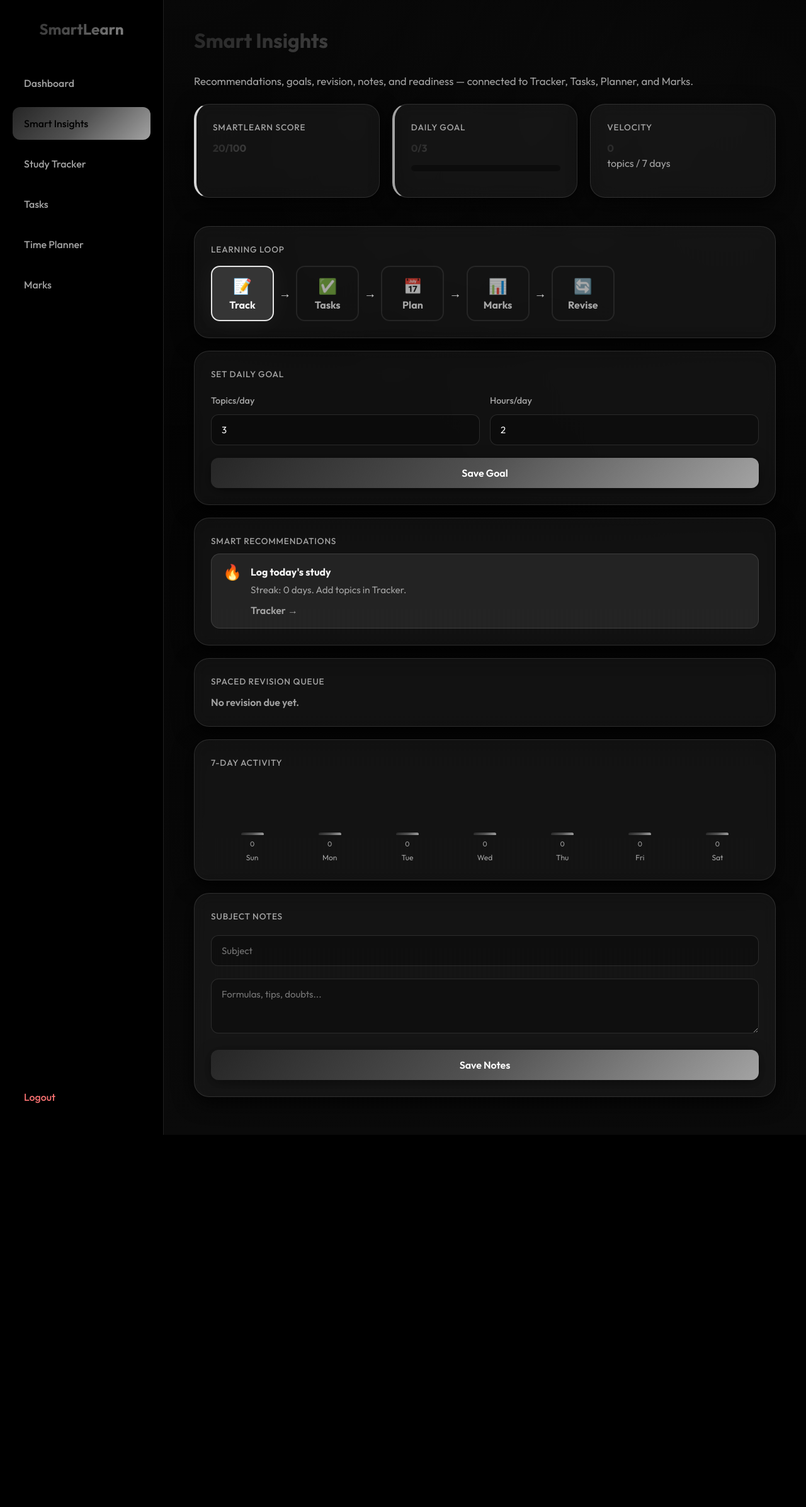
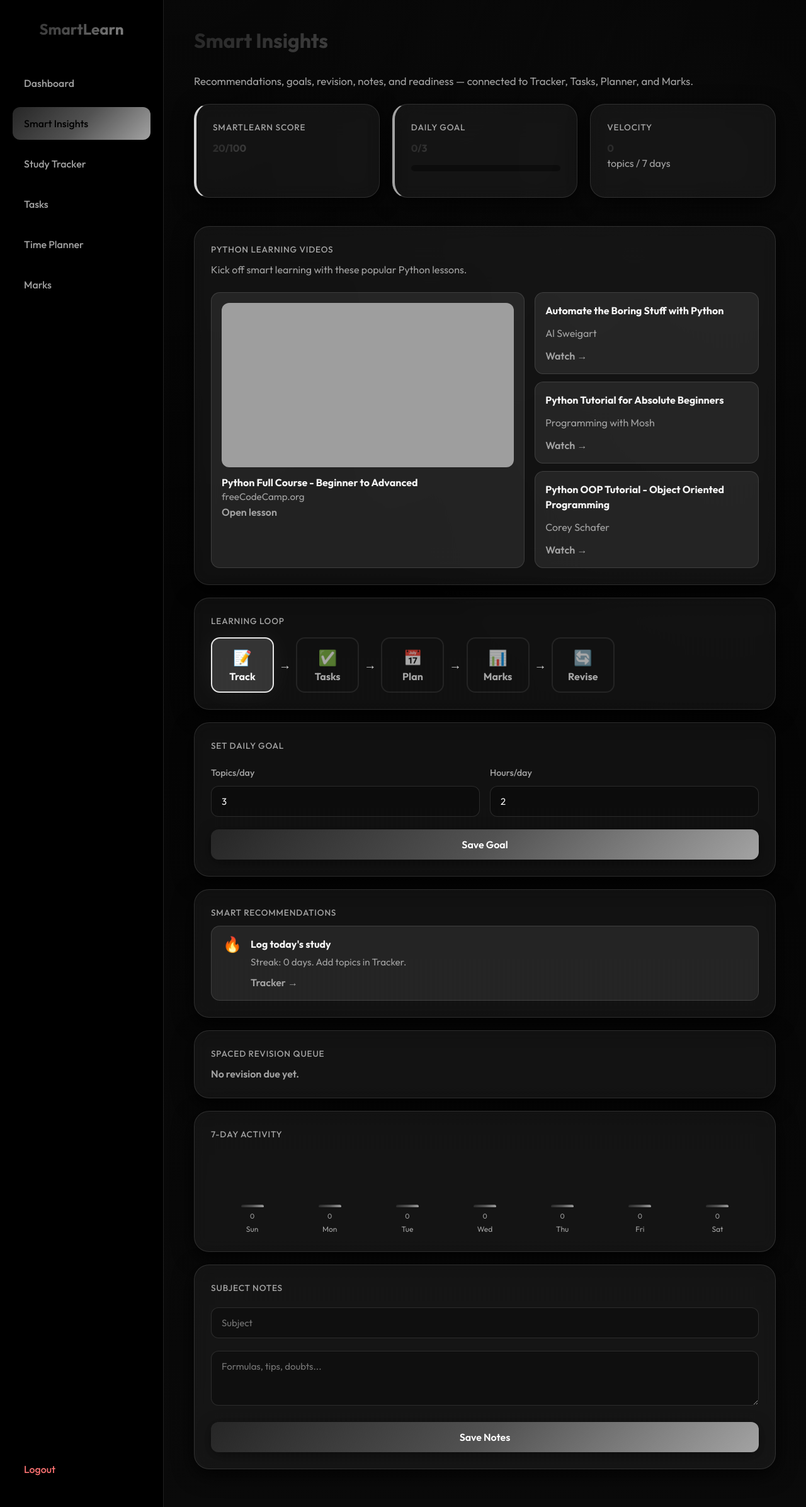
Before and after one commit to piya1803/LMS2sem, a Flask app: page /insights in a window 1280 px wide. Shown: the whole page at 63% size. Before the commit the page ends 1802 px from the top, so only its background shows below. Run offline with Flask 3, Linux system fonts and the light colour scheme; a user stored in the database is signed in; data comes from the database, SQL or seed files in the repository; data that the repository does not hold is empty; grey boxes are pictures that could not be loaded.

Commit message:
added videos in smart insights

```diff
--- a/app.py
+++ b/app.py
@@ -10,6 +10,33 @@ from werkzeug.security import generate_password_hash, check_password_hash
 
 app = Flask(__name__)
 app.secret_key = "smartlearn-secret-change-in-production"
+
+PYTHON_VIDEO_RECOMMENDATIONS = [
+    {
+        "title": "Python Full Course - Beginner to Advanced",
+        "channel": "freeCodeCamp.org",
+        "url": "https://www.youtube.com/watch?v=rfscVS0vtbw",
+        "embed_id": "rfscVS0vtbw",
+    },
+    {
+        "title": "Automate the Boring Stuff with Python",
+        "channel": "Al Sweigart",
+        "url": "https://www.youtube.com/watch?v=1F_OgqRuSdI",
+        "embed_id": "1F_OgqRuSdI",
+    },
+    {
+        "title": "Python Tutorial for Absolute Beginners",
+        "channel": "Programming with Mosh",
+        "url": "https://www.youtube.com/watch?v=_uQrJ0TkZlc",
+        "embed_id": "_uQrJ0TkZlc",
+    },
+    {
+        "title": "Python OOP Tutorial - Object Oriented Programming",
+        "channel": "Corey Schafer",
+        "url": "https://www.youtube.com/watch?v=JeznW_7DlB0",
+        "embed_id": "JeznW_7DlB0",
+    },
+]
 
 
 def get_db():
@@ -547,6 +574,7 @@ def get_smartlearn_context(conn, user_id):
     base["activity_timeline"] = get_activity_timeline(conn, user_id)
     base["pending_total"] = conn.execute("SELECT COUNT(*) AS c FROM study_records WHERE student_id=? AND completed=0",
                                            (user_id,)).fetchone()["c"]
+    base["python_videos"] = PYTHON_VIDEO_RECOMMENDATIONS
     base["subject_summary"] = [{"subject": p["subject"], "total": p["total"], "done": p["done"],
         "pending": p["pending"], "marks_pct": p["marks_pct"]} for p in base["subject_profiles"]]
     return base
@@ -819,7 +847,8 @@ def insights():
         readiness_scores=ctx["readiness_scores"], revision_queue=ctx["revision_queue"],
         daily_goal=ctx["daily_goal"], goal=goal, notes_rows=notes_rows, subjects=ctx["subjects"],
         smartlearn_score=ctx["smartlearn_score"], learning_loop=ctx["learning_loop"],
-        activity_timeline=ctx["activity_timeline"], subject_profiles=ctx["subject_profiles"], page="insights")
+        activity_timeline=ctx["activity_timeline"], subject_profiles=ctx["subject_profiles"],
+        python_videos=ctx["python_videos"], page="insights")
 
 
 @app.route("/marks", methods=["GET", "POST"])
--- a/static/style.css
+++ b/static/style.css
@@ -668,6 +668,47 @@ table tr:hover td {
     border: 1px solid var(--border);
 }
 
+.video-grid {
+    display: grid;
+    grid-template-columns: minmax(280px, 1.4fr) minmax(220px, 1fr);
+    gap: 16px;
+    margin-top: 16px;
+}
+
+.video-card {
+    background: rgba(255, 255, 255, 0.08);
+    border: 1px solid var(--border);
+    border-radius: 14px;
+    padding: 16px;
+    display: flex;
+    flex-direction: column;
+    gap: 12px;
+}
+
+.featured-video iframe {
+    width: 100%;
+    aspect-ratio: 16 / 9;
+    border-radius: 12px;
+    border: 0;
+}
+
+.video-card-body p {
+    color: var(--text-muted);
+    margin: 0;
+    font-size: 0.95rem;
+}
+
+.video-list {
+    display: grid;
+    gap: 12px;
+}
+
+@media (max-width: 900px) {
+    .video-grid {
+        grid-template-columns: 1fr;
+    }
+}
+
 .insight-icon {
     font-size: 1.5rem;
     line-height: 1;
--- a/templates/insights.html
+++ b/templates/insights.html
@@ -18,6 +18,30 @@
         <h3>Velocity</h3>
         <p class="big">{{ velocity }}</p>
         <p>topics / 7 days</p>
+    </div>
+</div>
+
+<div class="card">
+    <h3>Python Learning Videos</h3>
+    <p class="planner-intro">Kick off smart learning with these popular Python lessons.</p>
+    <div class="video-grid">
+        <div class="video-card featured-video">
+            <iframe src="https://www.youtube.com/embed/{{ python_videos[0].embed_id }}" title="{{ python_videos[0].title }}" allowfullscreen loading="lazy"></iframe>
+            <div class="video-card-body">
+                <strong>{{ python_videos[0].title }}</strong>
+                <p>{{ python_videos[0].channel }}</p>
+                <a href="{{ python_videos[0].url }}" target="_blank" rel="noreferrer" class="inline-link">Open lesson</a>
+            </div>
+        </div>
+        <div class="video-list">
+            {% for video in python_videos[1:] %}
+            <div class="video-card">
+                <strong>{{ video.title }}</strong>
+                <p>{{ video.channel }}</p>
+                <a href="{{ video.url }}" target="_blank" rel="noreferrer" class="inline-link">Watch →</a>
+            </div>
+            {% endfor %}
+        </div>
     </div>
 </div>
 
```
